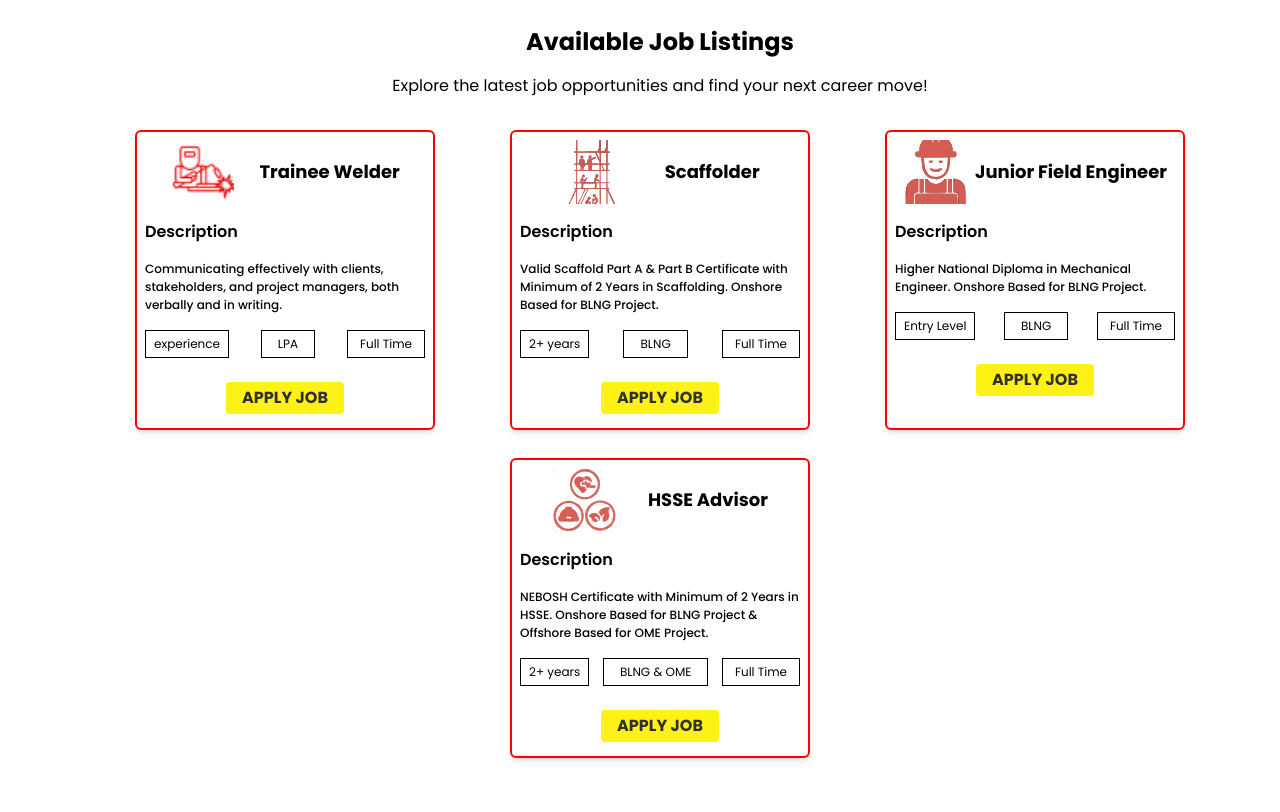
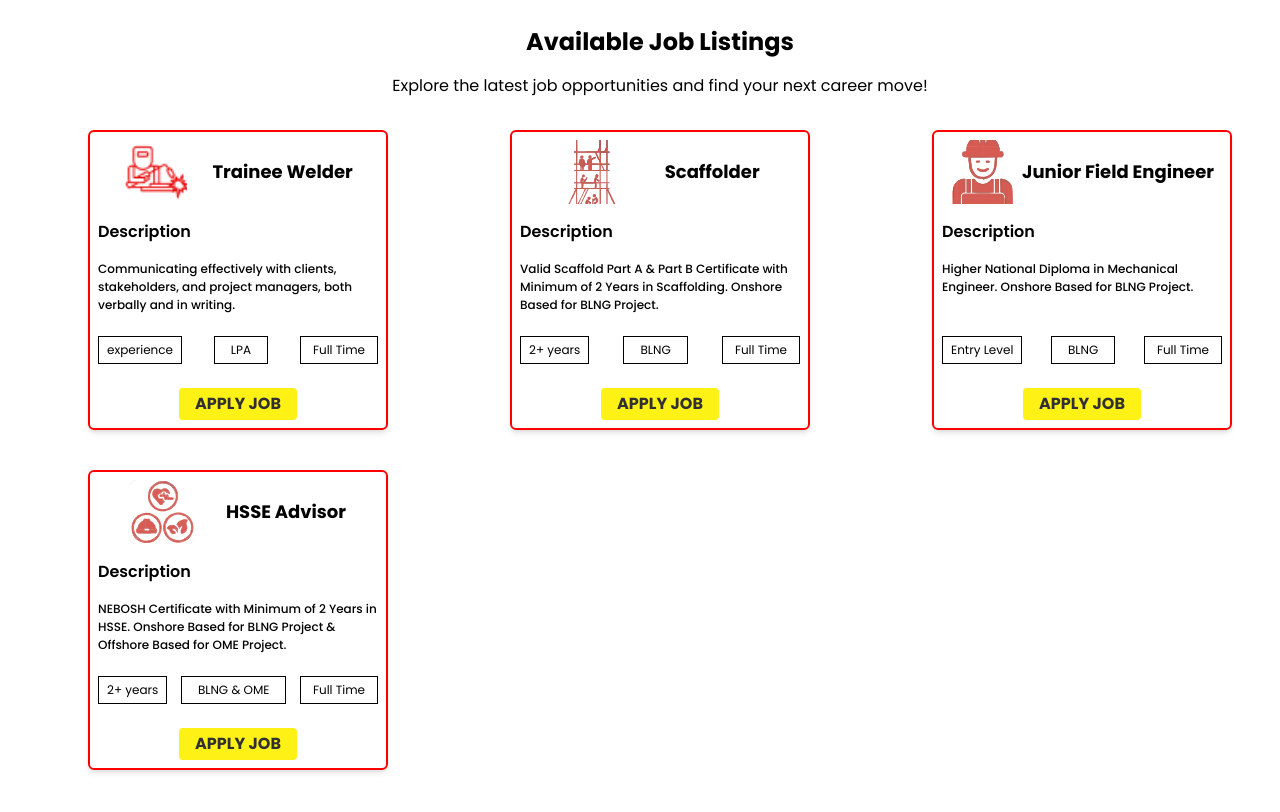
Before and after one commit to CloudBeesTechnology/AWE-Website, a React (Vite) app: page /applyJob in a window 1280 px wide. Shown: the part 720-1532 px from the top of the page. Built offline with nearby package versions, Linux system fonts and the light colour scheme; what aws-amplify would draw is missing.

Commit message:
7-10-6:25pm

```diff
--- a/src/pages/applyJob/CareerSection.jsx
+++ b/src/pages/applyJob/CareerSection.jsx
@@ -64,8 +64,8 @@ export const CareerSection = () => {
         <p className="">Explore the latest job opportunities and find your next career move!</p>
       </div>
 
-    <div className='flex justify-evenly items-center flex-wrap gap-7 p-2'>
-    {CareerData.map((job) => (
+    <div className='flex max-[742px]:justify-center justify-between items-center flex-wrap gap-7 p-2 gap-y-10'>
+    {/* {CareerData.map((job) => (
         <div key={job.id} className=" gap-7 space-y-4 p-2 rounded-md shadow-md sm:w-[300px] sm:h-[300px]  border-2 border-[red]">
           <div className='flex justify-evenly items-center '>
             <img
@@ -76,9 +76,9 @@ export const CareerSection = () => {
             <p className="font-bold text-lg  ">{job.title}</p>
           </div>
           <h4 className="font-semibold">Description</h4>
-          <p className="text-[12px] font-medium">{job.description}</p>
+          <p className="text-[12px] font-medium h-[60px]">{job.description}</p>
           <div className='flex-wrap flex justify-between items-center gap-2'>
-            <p className='border py-1 px-2 text-[12px]'>{job.experience}</p>
+            <p className='border py-1 px-2 text-[12px]  '>{job.experience}</p>
             <p className='border py-1 px-4 text-[12px]'>{job.lpa}</p>
             <p className='border py-1 px-3 text-[12px]'>{job.type}</p>
           </div>
@@ -88,7 +88,31 @@ export const CareerSection = () => {
             </Link>
           </div>
         </div>
-      ))}
+      ))} */}
+      {CareerData.map((job, index) => (
+  <div key={`${job.id}-${index}`} className="gap-7 space-y-4 p-2 rounded-md shadow-md sm:w-[300px] sm:h-[300px] border-2 border-[red]">
+    <div className='flex justify-evenly items-center '>
+      <img
+        src={job.icon}
+        alt={job.title}
+        className="object-cover w-16 h-16 text-[red]"
+      />
+      <p className="font-bold text-lg">{job.title}</p>
+    </div>
+    <h4 className="font-semibold">Description</h4>
+    <p className="text-[12px] font-medium h-[60px]">{job.description}</p>
+    <div className='flex-wrap flex justify-between items-center gap-2'>
+      <p className='border py-1 px-2 text-[12px]'>{job.experience}</p>
+      <p className='border py-1 px-4 text-[12px]'>{job.lpa}</p>
+      <p className='border py-1 px-3 text-[12px]'>{job.type}</p>
+    </div>
+    <div className='center py-2'>
+      <Link to="/addCandidates" className="bg-[#FEF116] text-black center font-bold py-1 px-4 rounded">
+        APPLY JOB
+      </Link>
+    </div>
+  </div>
+))}
     </div>
     </div>
     </div>
--- a/src/pages/applyJob/apply/ApplicatDetails.jsx
+++ b/src/pages/applyJob/apply/ApplicatDetails.jsx
@@ -80,7 +80,7 @@ export const ApplicantDetails = () => {
       >
         <div className="flex justify-center sm:justify-between gap-5 items-center flex-wrap">
           {/* Position */}
-          <div className="mt-10 mb-5 text_size_6 max-sm:w-full">
+          <div className="mt-10 mb-5 text_size_6 max-w-[650px] w-full">
             <div>
               <label className="block">Applying for the position of</label>
               <input
@@ -98,7 +98,7 @@ export const ApplicantDetails = () => {
 
 
 
-
+{/*
           <div>
             <div className="flex justify-center items-center gap-5">
               <input
@@ -121,7 +121,7 @@ export const ApplicantDetails = () => {
                 {errors.employeeType.message}
               </p>
             )}
-          </div>
+          </div> */}
 
           {/* Upload Photo */}
           <div className="py-2 center flex-col max-w-[160px]">
@@ -160,8 +160,8 @@ export const ApplicantDetails = () => {
         {/* Form Fields */}
         <div className="grid  md:grid-cols-2 gap-x-12 gap-y-5 my-4 text_size_6">
           {[
-                        { label: "Contract Type", name: "contractType",  type: "select", options: ["", "LPA","SAWP","BRUNEI"]  },
-                        { label: "Agent", name: "agent", type: "text" },
+                        // { label: "Contract Type", name: "contractType",  type: "select", options: ["", "LPA","SAWP","BRUNEI"]  },
+                        // { label: "Agent", name: "agent", type: "text" },
 
             { label: "Name", name: "name", type: "text" },
             { label: "Chinese characters (if applicable)", name: "chinese", type: "text" },
```
